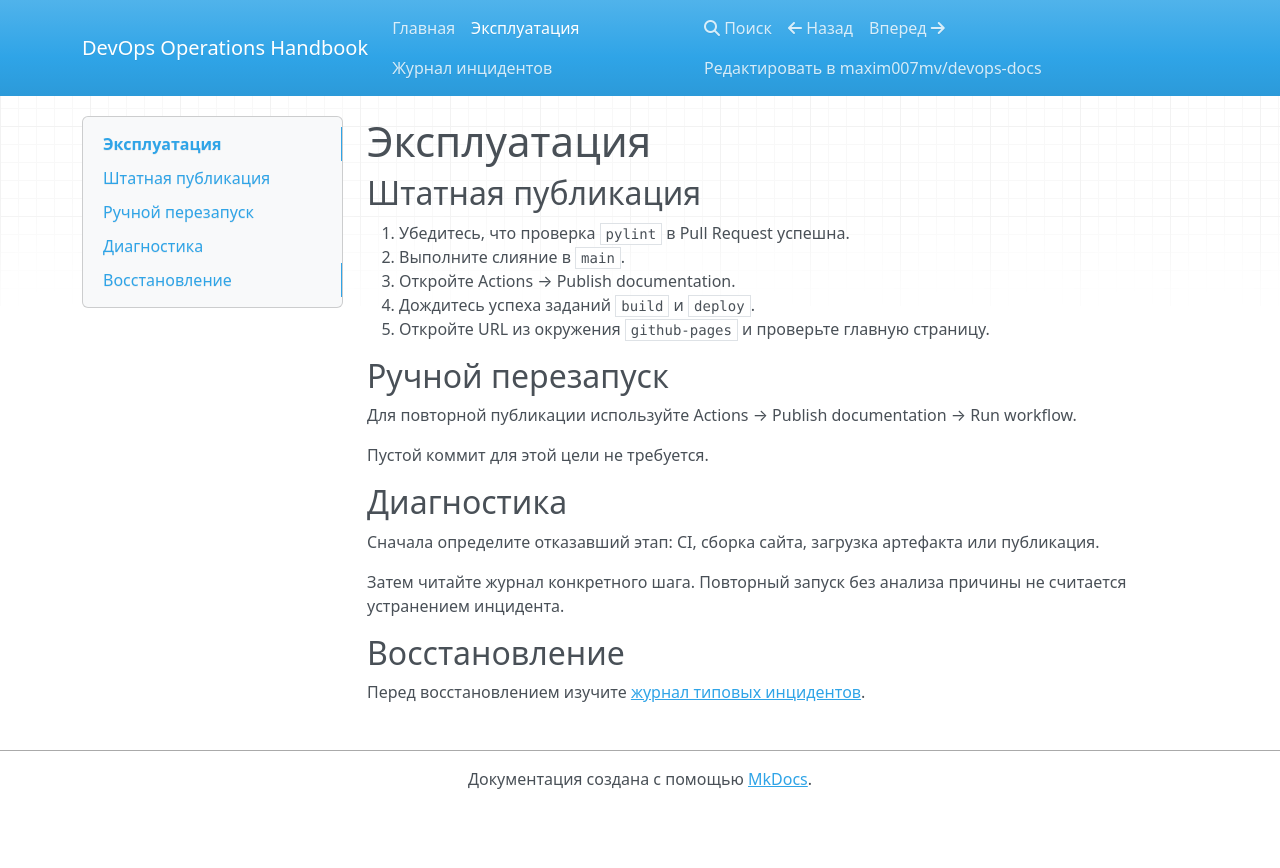
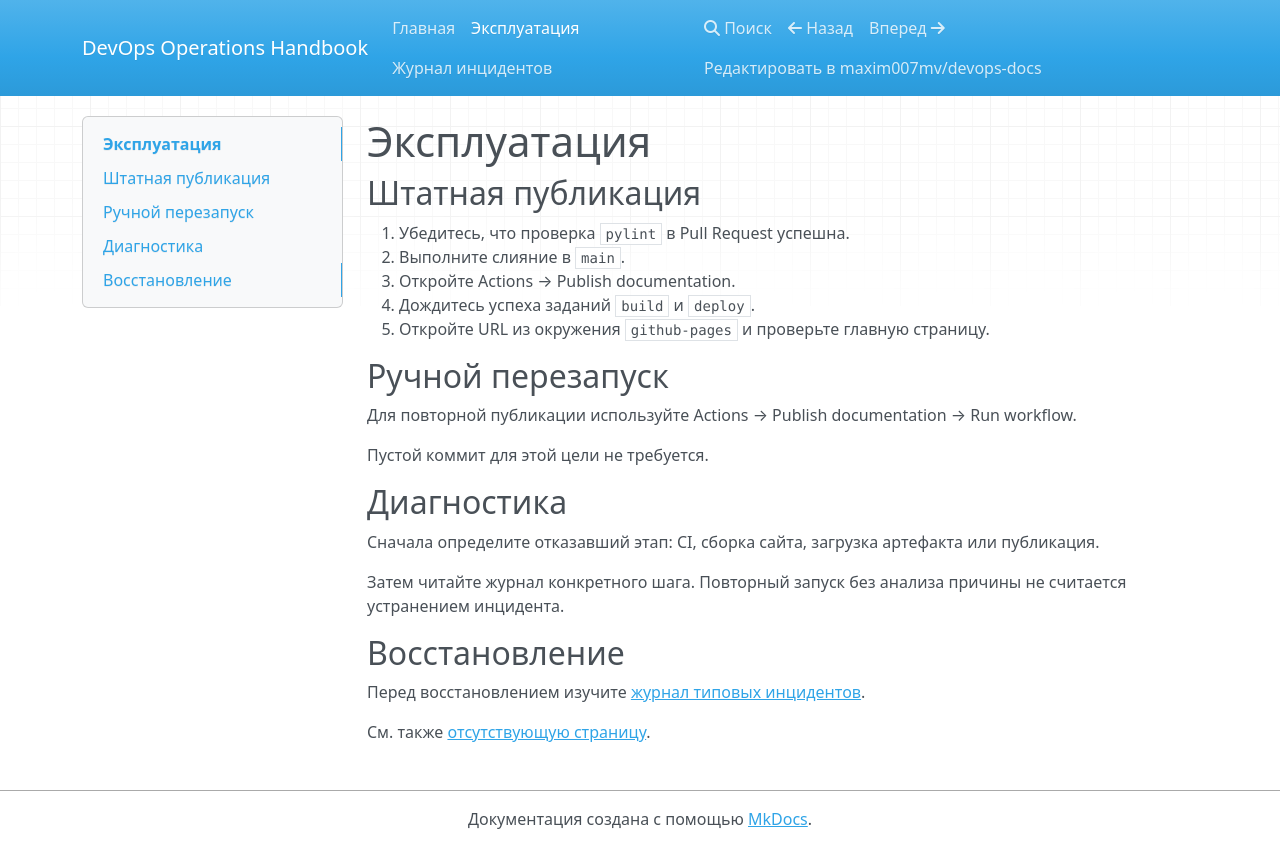
Before and after one commit to maxim007mv/devops-docs, an MkDocs documentation site: the page built from docs/runbook.md, in a window 1280 px wide. Shown: the top 868 px of the page. Built offline with MkDocs 1.6.1, drawn with Linux system fonts in a browser that asks for light colours; nearby versions of some CDN libraries.

Commit message:
docs: add temporary missing page link

```diff
--- a/docs/runbook.md
+++ b/docs/runbook.md
@@ -23,3 +23,5 @@
 ## Восстановление
 
 Перед восстановлением изучите [журнал типовых инцидентов](incidents.md).
+
+См. также [отсутствующую страницу](missing-page.md).
```
